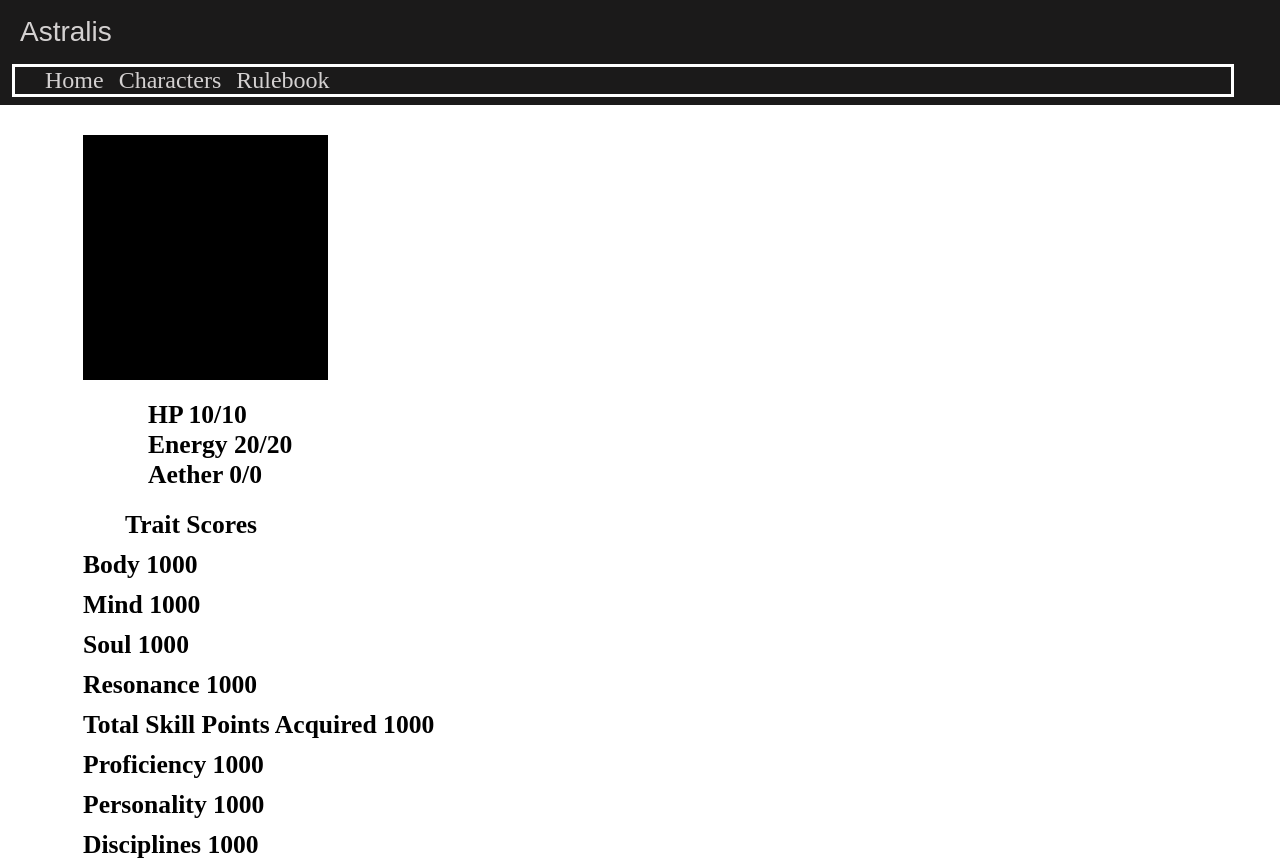
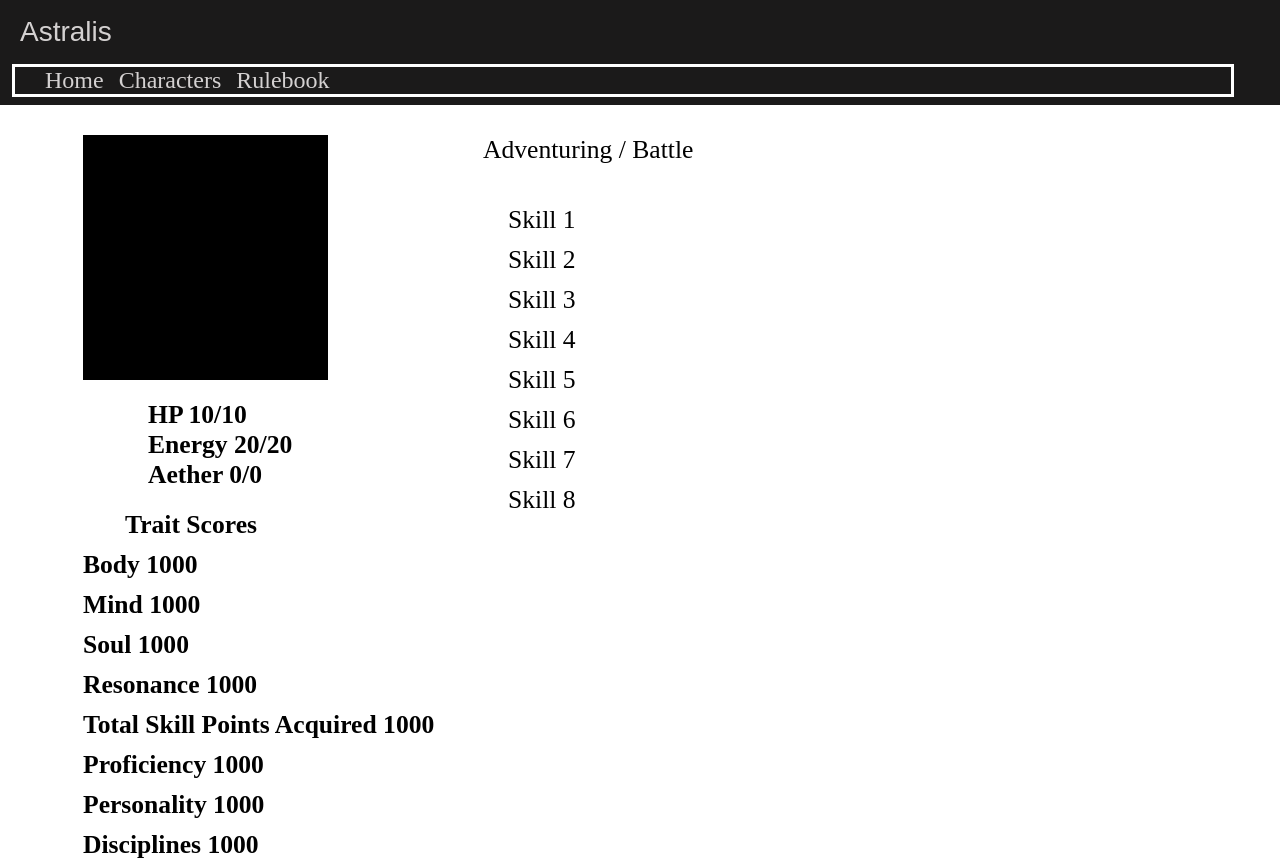
Before and after one commit to SadieJS/tabletop-rpg-website, an Angular app: page /characters in a window 1280 px wide. Built offline with nearby package versions, Linux system fonts and the light colour scheme.

Commit message:
Added very basic right panel to characters page

```diff
--- a/src/app/character/character.component.css
+++ b/src/app/character/character.component.css
@@ -4,6 +4,7 @@
     margin-left: 83px;
     margin-top: 30px;
     width: 400px;
+    float: left;
 }
 .character-img{
     width: 245px;
@@ -22,3 +23,17 @@
 .trait-score-item{
     padding-top: 10px;
 }
+.right-char-panel{
+    margin-top: 30px;
+    display: flex;
+    flex-direction: column;
+    width: 211px;
+}
+.skills{
+    margin-top: 30px;
+    padding-left: 25px;
+    font-size: 160%;
+}
+.skills-item{
+    padding-top: 10px;
+}
--- a/src/app/character/character.component.html
+++ b/src/app/character/character.component.html
@@ -18,3 +18,16 @@
         <div class = "trait-score-item">Disciplines 1000</div>
     </div>
 </div>
+<div class = "right-char-panel flex container">
+    <span style = "font-weight: 500; font-size: 160%;">Adventuring / Battle</span>
+    <div class = "skills">
+        <div class = "skills-item">Skill 1</div>
+        <div class = "skills-item">Skill 2</div>
+        <div class = "skills-item">Skill 3</div>
+        <div class = "skills-item">Skill 4</div>
+        <div class = "skills-item">Skill 5</div>
+        <div class = "skills-item">Skill 6</div>
+        <div class = "skills-item">Skill 7</div>
+        <div class = "skills-item">Skill 8</div>
+    </div>
+</div>
```
